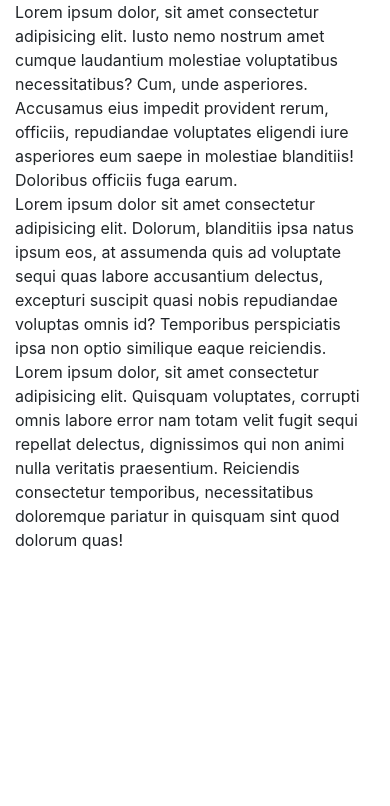
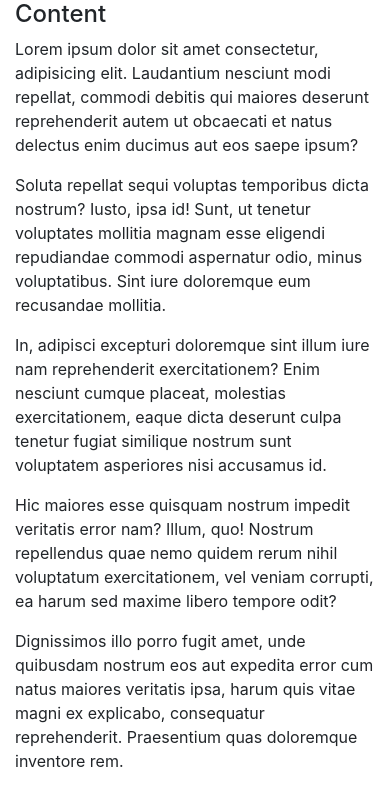
Before and after one commit to anisaa-marlina/project-bootstrap-4, a plain HTML site: page index.html in a window 390 px wide. Drawn offline with Linux system fonts and the light colour scheme.

Commit message:
add part-2 Responsive justify-content-center

```diff
--- a/index.html
+++ b/index.html
@@ -4,33 +4,44 @@
     <meta charset="UTF-8" />
     <meta name="viewport" content="width=device-width, initial-scale=1.0" />
     <meta http-equiv="X-UA-Compatible" content="ie=edge" />
-    <title>Getting started Bootstrap 4</title>
+    <title>Getting Started Bootstrap 4</title>
     <link rel="stylesheet" href="bootstrap.min.css" />
   </head>
   <body>
-    <!-- Small: =>576px, Medium=> 768px, large: =>992px, Extra large: =>1200px -->
     <div class="container">
-      <div class="row">
-        <div class="col-md-4">
-          Lorem ipsum dolor, sit amet consectetur adipisicing elit. Iusto nemo
-          nostrum amet cumque laudantium molestiae voluptatibus necessitatibus?
-          Cum, unde asperiores. Accusamus eius impedit provident rerum,
-          officiis, repudiandae voluptates eligendi iure asperiores eum saepe in
-          molestiae blanditiis! Doloribus officiis fuga earum.
-        </div>
-        <div class="col-md-4">
-          Lorem ipsum dolor sit amet consectetur adipisicing elit. Dolorum,
-          blanditiis ipsa natus ipsum eos, at assumenda quis ad voluptate sequi
-          quas labore accusantium delectus, excepturi suscipit quasi nobis
-          repudiandae voluptas omnis id? Temporibus perspiciatis ipsa non optio
-          similique eaque reiciendis.
-        </div>
-        <div class="col-md-4">
-          Lorem ipsum dolor, sit amet consectetur adipisicing elit. Quisquam
-          voluptates, corrupti omnis labore error nam totam velit fugit sequi
-          repellat delectus, dignissimos qui non animi nulla veritatis
-          praesentium. Reiciendis consectetur temporibus, necessitatibus
-          doloremque pariatur in quisquam sint quod dolorum quas!
+      <div class="row justify-content-center">
+        <div class="col-md-8">
+          <h4>Content</h4>
+          <p>
+            Lorem ipsum dolor sit amet consectetur, adipisicing elit. Laudantium
+            nesciunt modi repellat, commodi debitis qui maiores deserunt
+            reprehenderit autem ut obcaecati et natus delectus enim ducimus aut
+            eos saepe ipsum?
+          </p>
+          <p>
+            Soluta repellat sequi voluptas temporibus dicta nostrum? Iusto, ipsa
+            id! Sunt, ut tenetur voluptates mollitia magnam esse eligendi
+            repudiandae commodi aspernatur odio, minus voluptatibus. Sint iure
+            doloremque eum recusandae mollitia.
+          </p>
+          <p>
+            In, adipisci excepturi doloremque sint illum iure nam reprehenderit
+            exercitationem? Enim nesciunt cumque placeat, molestias
+            exercitationem, eaque dicta deserunt culpa tenetur fugiat similique
+            nostrum sunt voluptatem asperiores nisi accusamus id.
+          </p>
+          <p>
+            Hic maiores esse quisquam nostrum impedit veritatis error nam?
+            Illum, quo! Nostrum repellendus quae nemo quidem rerum nihil
+            voluptatum exercitationem, vel veniam corrupti, ea harum sed maxime
+            libero tempore odit?
+          </p>
+          <p>
+            Dignissimos illo porro fugit amet, unde quibusdam nostrum eos aut
+            expedita error cum natus maiores veritatis ipsa, harum quis vitae
+            magni ex explicabo, consequatur reprehenderit. Praesentium quas
+            doloremque inventore rem.
+          </p>
         </div>
       </div>
     </div>
```
Also changed, not shown: screenshots/part-2 Responsive justify-center.png (added).
